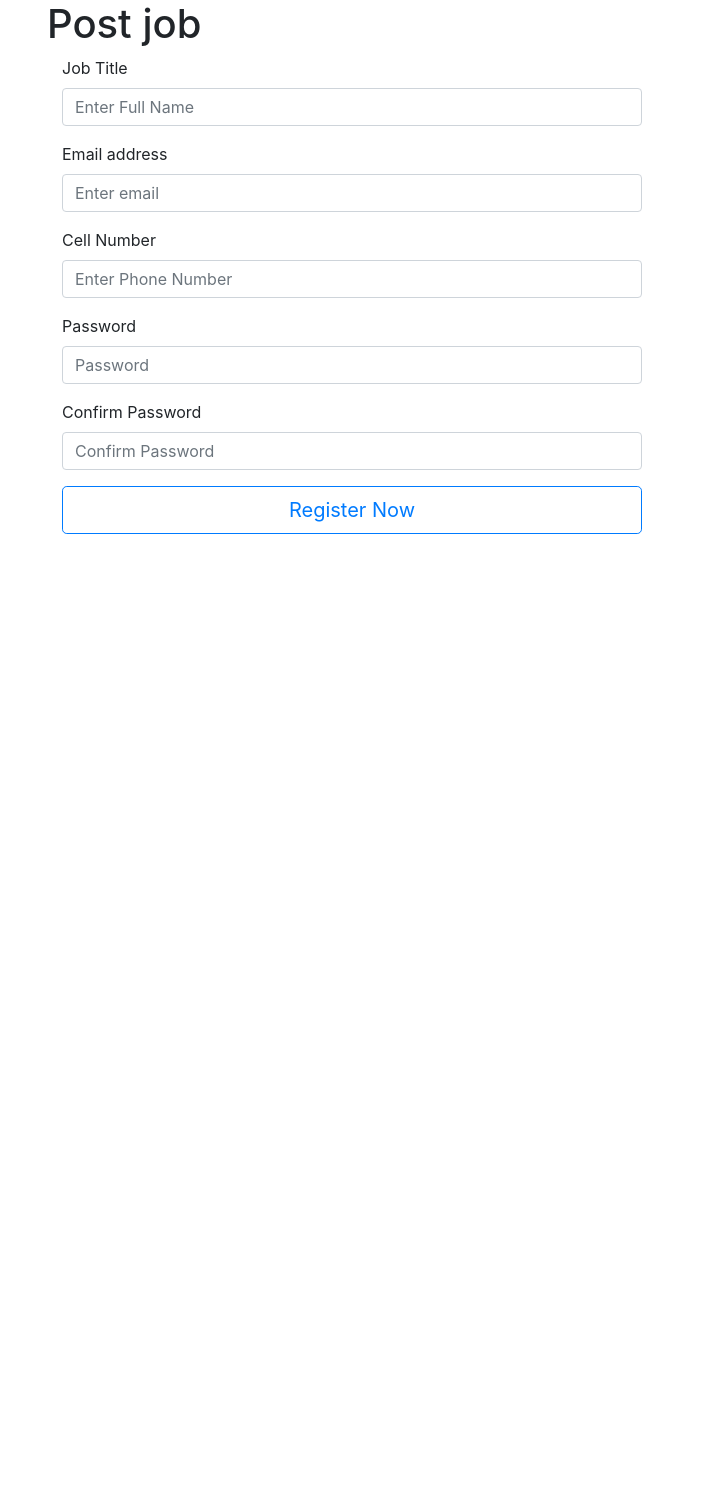
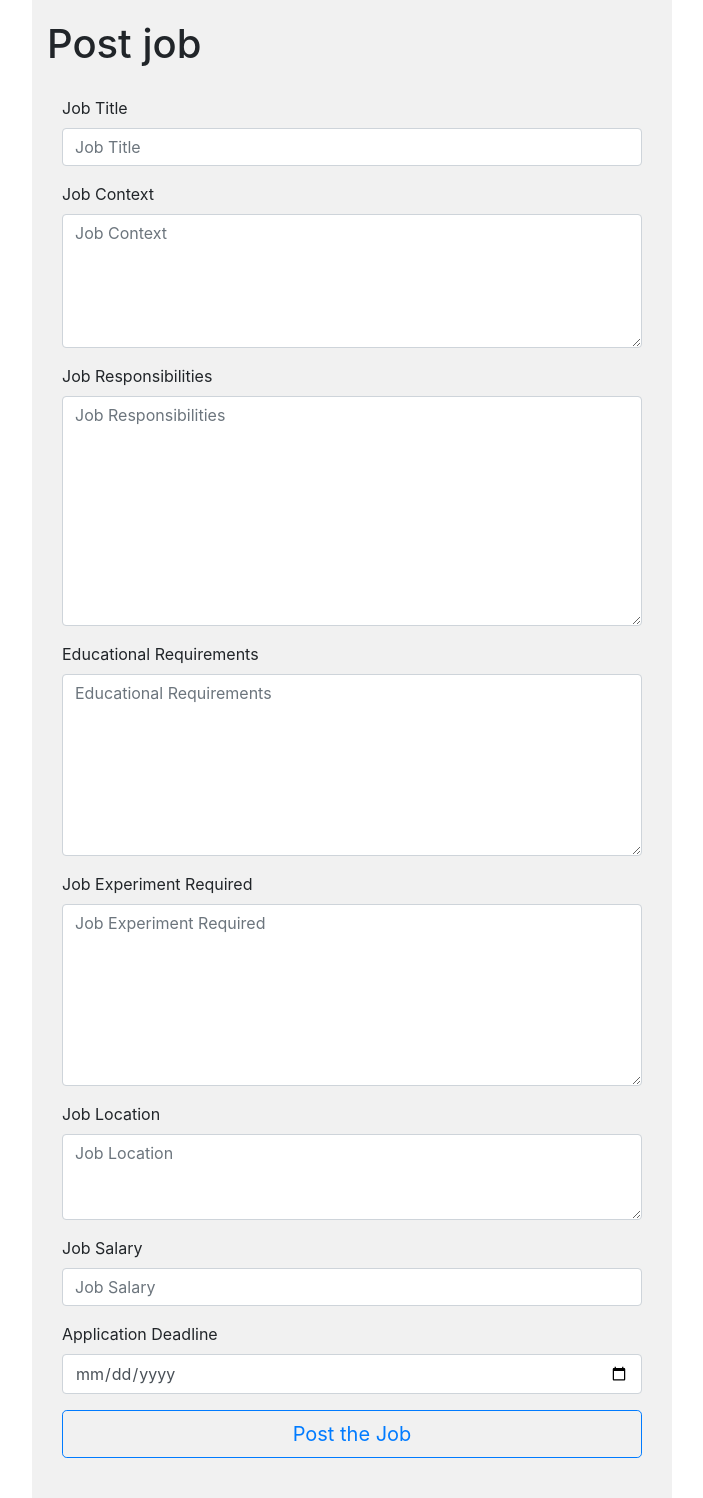
Before and after one commit to rakiburrimon/online_job, a PHP site: page /add_job.php in a window 1280 px wide. Shown: the whole page, without its empty margins (288-991 px from the left). Before the commit the page ends 534 px from the top, so only its background shows below. Run offline with PHP 8.4, Linux system fonts and the light colour scheme; some libraries are stand-ins or nearby versions.

Commit message:
update add_job.php

```diff
--- a/add_job.php
+++ b/add_job.php
@@ -5,13 +5,17 @@
     <!-- Required meta tags -->
     <meta charset="utf-8">
     <meta name="viewport" content="width=device-width, initial-scale=1, shrink-to-fit=no">
+    <meta charset="utf-8">
+    <meta name="viewport" content="width=device-width, initial-scale=1, shrink-to-fit=yes">
 
-    <link rel="stylesheet" href="https://maxcdn.bootstrapcdn.com/bootstrap/4.1.0-beta/css/bootstrap.min.css" integrity="sha384-/Y6pD6FV/Vv2HJnA6t+vslU6fwYXjCFtcEpHbNJ0lyAFsXTsjBbfaDjzALeQsN6M" crossorigin="anonymous">
+    <link rel="stylesheet" href="https://maxcdn.bootstrapcdn.com/bootstrap/4.0.0-beta/css/bootstrap.min.css" integrity="sha384-/Y6pD6FV/Vv2HJnA6t+vslU6fwYXjCFtcEpHbNJ0lyAFsXTsjBbfaDjzALeQsN6M" crossorigin="anonymous">
+    <link rel="stylesheet" href="assets/css/passwordvalidation.css">
+
     <meta charset="utf-8">
 
     <!-- Bootstrap core CSS -->
-    <link href="vendor/bootstrap/css/bootstrap.min.css" rel="stylesheet">
-    <link href="vendor/bootstrap/css/simple-sidebar.css" rel="stylesheet">
+    <link href="assets/css/bootstrap/css/bootstrap.min.css" rel="stylesheet">
+    <link href="assets/css/bootstrap/css/simple-sidebar.css" rel="stylesheet">
     <link rel="stylesheet" href="assets/css/style5.css">
 
 
@@ -29,28 +33,46 @@
     <form>
       <div class="form-group">
     <label for="name">Job Title</label>
-    <input type="text" class="form-control" id="exampleInputEmail1" placeholder="Enter Full Name">
+    <input type="text" class="form-control" id="job_title" placeholder="Job Title">
 
   </div>
   <div class="form-group">
-    <label for="exampleInputEmail1">Email address</label>
-    <input type="email" class="form-control" id="exampleInputEmail1" aria-describedby="emailHelp" placeholder="Enter email">
+    <label for="comment">Job Context</label>
+    <textarea type="text" rows="5" class="form-control" id="job_context" placeholder="Job Context"></textarea>
 
   </div>
    <div class="form-group">
-    <label for="name">Cell Number</label>
-    <input type="text" class="form-control" id="exampleInputPhone1" placeholder="Enter Phone Number">
+    <label for="comment">Job Responsibilities</label>
+    <textarea type="text" rows="9" class="form-control" id="job_responsibilities" placeholder="Job Responsibilities"></textarea>
+
+  </div>
+   <div class="form-group">
+    <label for="comment">Educational Requirements</label>
+    <textarea type="text" rows="7" class="form-control" id="educational_requirements" placeholder="Educational Requirements"></textarea>
 
   </div>
   <div class="form-group">
-    <label for="exampleInputPassword1">Password</label>
-    <input type="password" class="form-control" id="exampleInputPassword1" placeholder="Password">
+    <label for="comment">Job Experiment Required</label>
+    <textarea type="text" rows="7" class="form-control" id="job_experience_required" placeholder="Job Experiment Required"></textarea>
+
   </div>
   <div class="form-group">
-    <label for="confirm_password">Confirm Password</label>
-    <input type="password" class="form-control" id="confirm_password" placeholder="Confirm Password">
+    <label for="comment">Job Location</label>
+    <textarea type="text" rows="3" class="form-control" id="job_location" placeholder="Job Location"></textarea>
+
   </div>
-   <button type="button" class="btn btn-outline-primary btn-lg btn-block">Register Now</button>
+  <div class="form-group">
+    <label for="comment">Job Salary</label>
+    <input type="text" rows="7" class="form-control" id="job_salary" placeholder="Job Salary">
+
+  </div>
+  <div class="form-group">
+    <label for="date">Application Deadline</label>
+    <input type="date" rows="2" class="form-control" id="application_deadline" placeholder="Application Deadline">
+
+  </div>
+
+   <button type="button" class="btn btn-outline-primary btn-lg btn-block">Post the Job</button>
 </form>
 
 </div>
```
